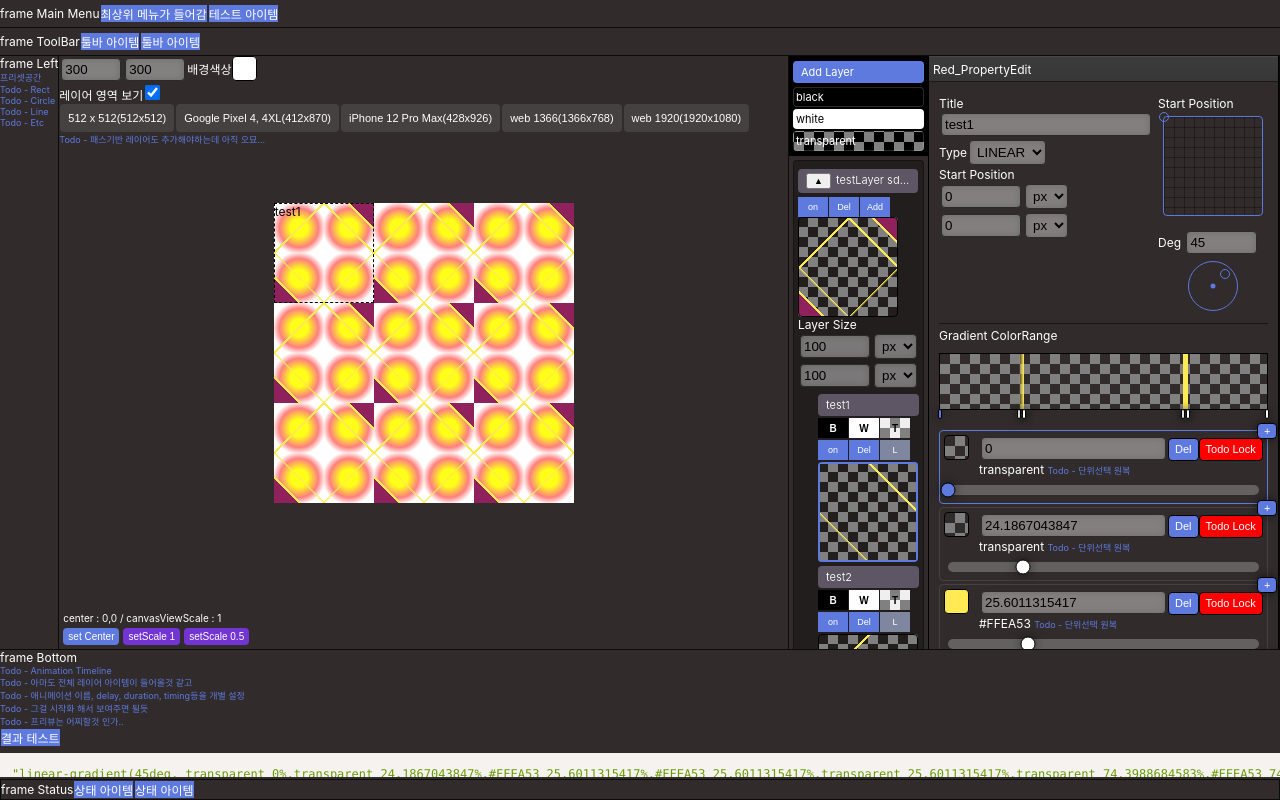
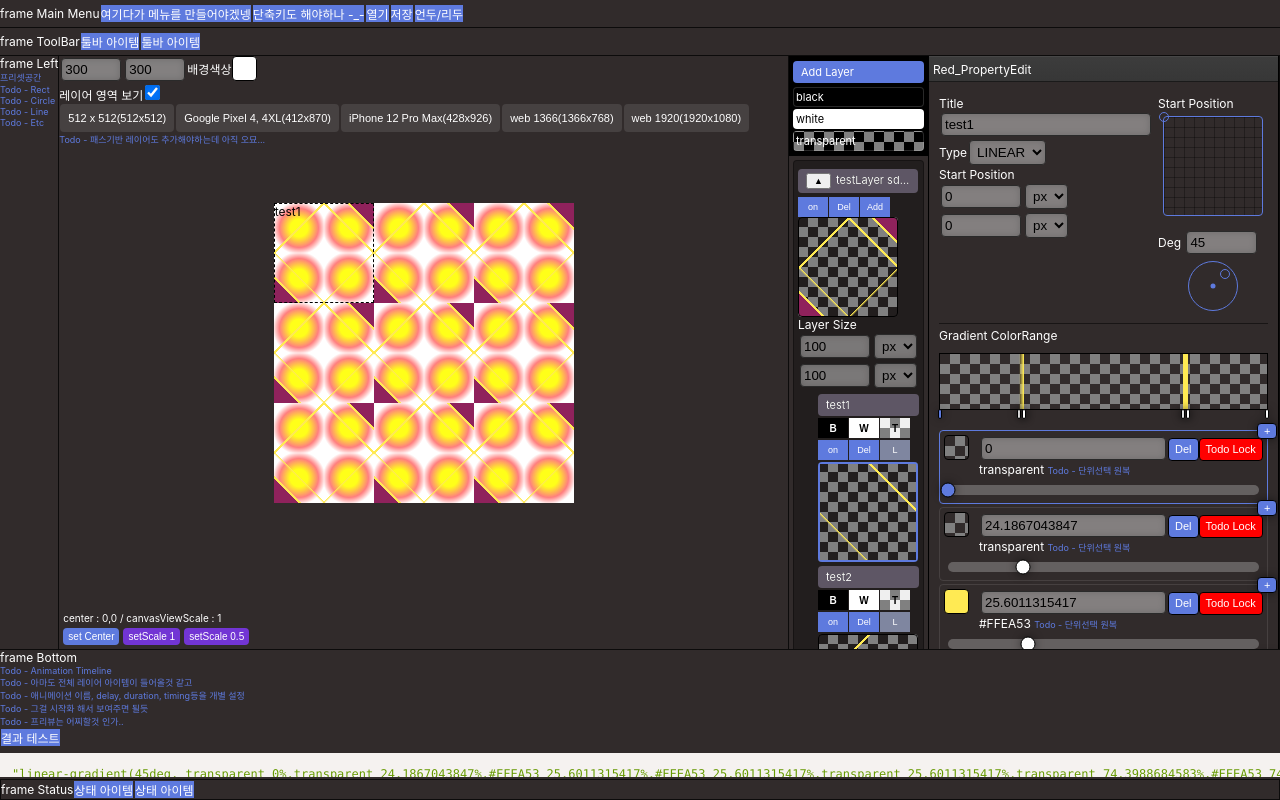
Before and after one commit to redcamel/RedGradient, a React (Create React App) app: page / in a window 1280 px wide. Built offline with nearby package versions, Linux system fonts and the light colour scheme.

Commit message:
집에가야징~

```diff
--- a/src/App.js
+++ b/src/App.js
@@ -114,8 +114,11 @@ class App extends React.Component {
   render() {
     return <div className={'frame'}>
       <div className={'frame_main_menu'}>frame Main Menu
-        <div style={style.test}>최상위 메뉴가 들어감</div>
-        <div style={style.test}>테스트 아이템</div>
+        <div style={style.test}>여기다가 메뉴를 만들어야겠넹</div>
+        <div style={style.test}>단축키도 해야하나 -_-</div>
+        <div style={style.test}>열기</div>
+        <div style={style.test}>저장</div>
+        <div style={style.test}>언두/리두</div>
       </div>
       <div className={'frame_toolbar'}>frame ToolBar
         <div style={style.test}>툴바 아이템</div>
```
Also changed, not shown: 6 other files (tests, documents, lock files or other folders).
